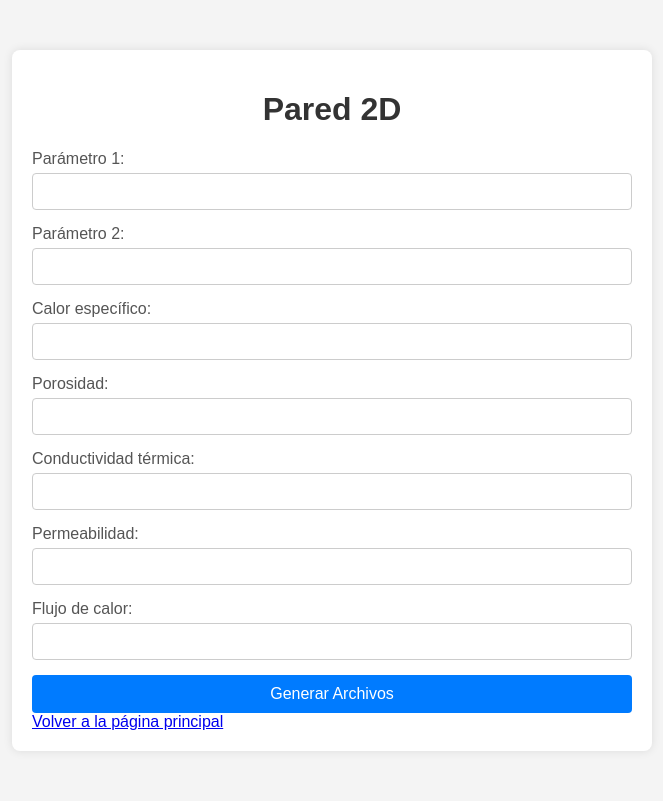
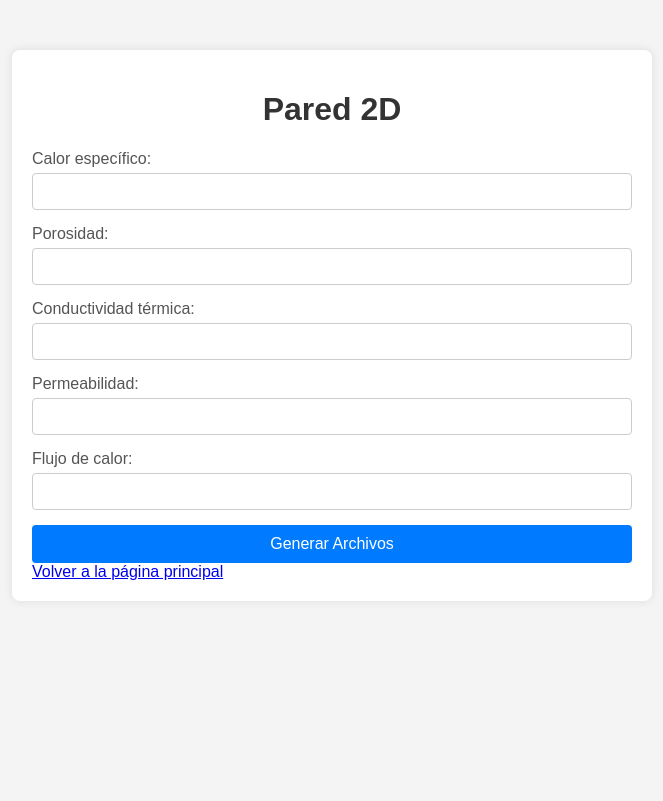
Before and after one commit to jjgarrid/Unidash, a Flask app: page /pared2d in a window 1280 px wide. Shown: the whole page, without its empty margins (308-971 px from the left). After the commit the page ends 580 px from the top, so only its background shows below. Run offline with Flask 3, Linux system fonts and the light colour scheme.

Commit message:
Remove input fields for "param1" and "param2" from pared2d.html and pared3d.html
* Remove input field with `id` and `name` attributes set to "param1" from pared2d.html
* Remove input field with `id` and `name` attributes set to "param2" from pared2d.html
* Remove input field with `id` and `name` attributes set to "param1" from pared3d.html
* Remove input field with `id` and `name` attributes set to "param2" from pared3d.html

```diff
--- a/app/templates/pared2d.html
+++ b/app/templates/pared2d.html
@@ -10,14 +10,6 @@
     <div class="container">
         <h1>Pared 2D</h1>
         <form action="/generate_files" method="post">
-            <div class="form-group">
-                <label for="param1">Parámetro 1:</label>
-                <input type="text" id="param1" name="param1" required>
-            </div>
-            <div class="form-group">
-                <label for="param2">Parámetro 2:</label>
-                <input type="text" id="param2" name="param2" required>
-            </div>
             <div class="form-group">
                 <label for="Calor_especifico">Calor específico:</label>
                 <input type="text" id="Calor_especifico" name="Calor_especifico" required>
```
Also changed, not shown: app/templates/pared3d.html (+0 -8 lines).
